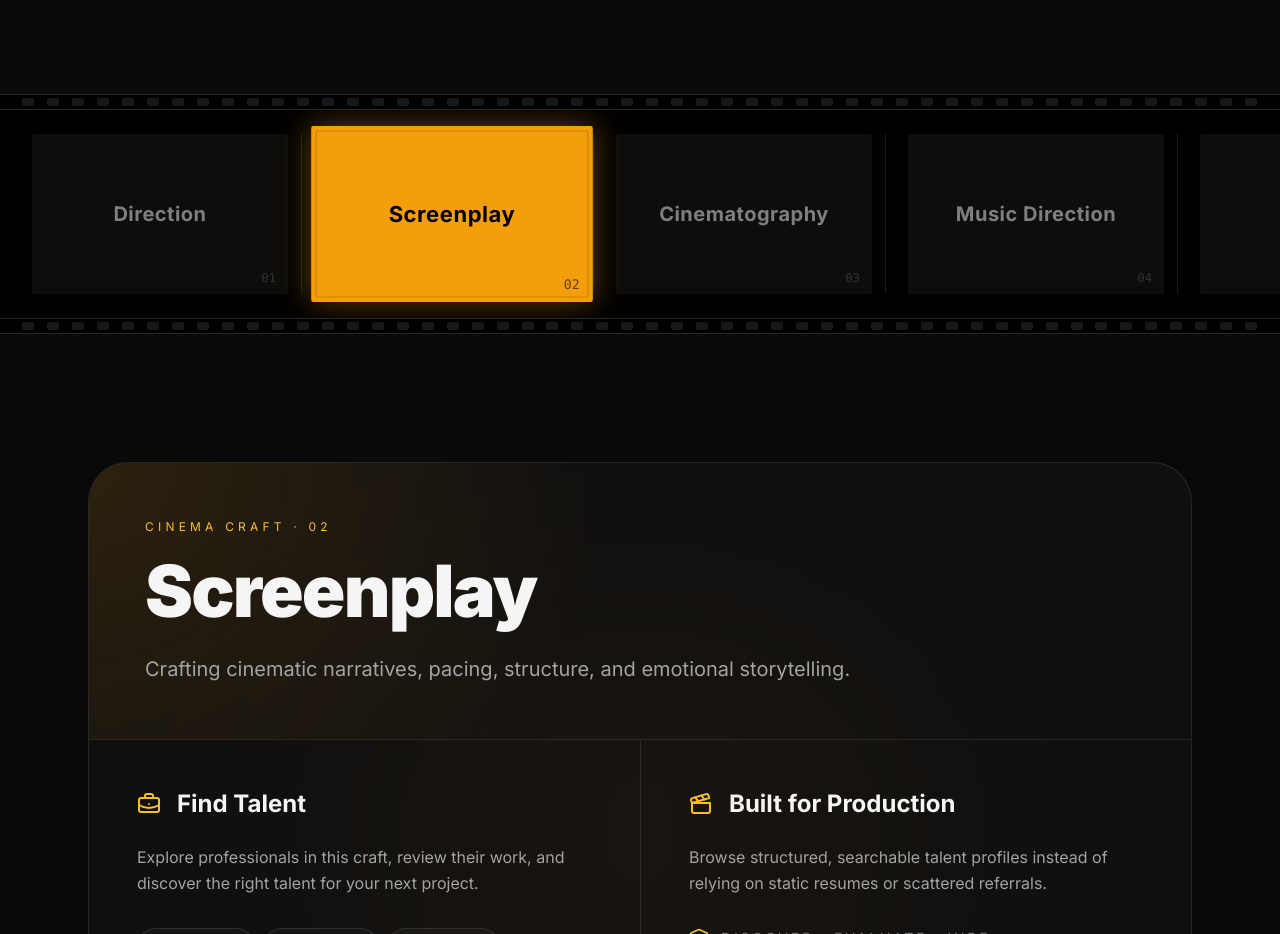
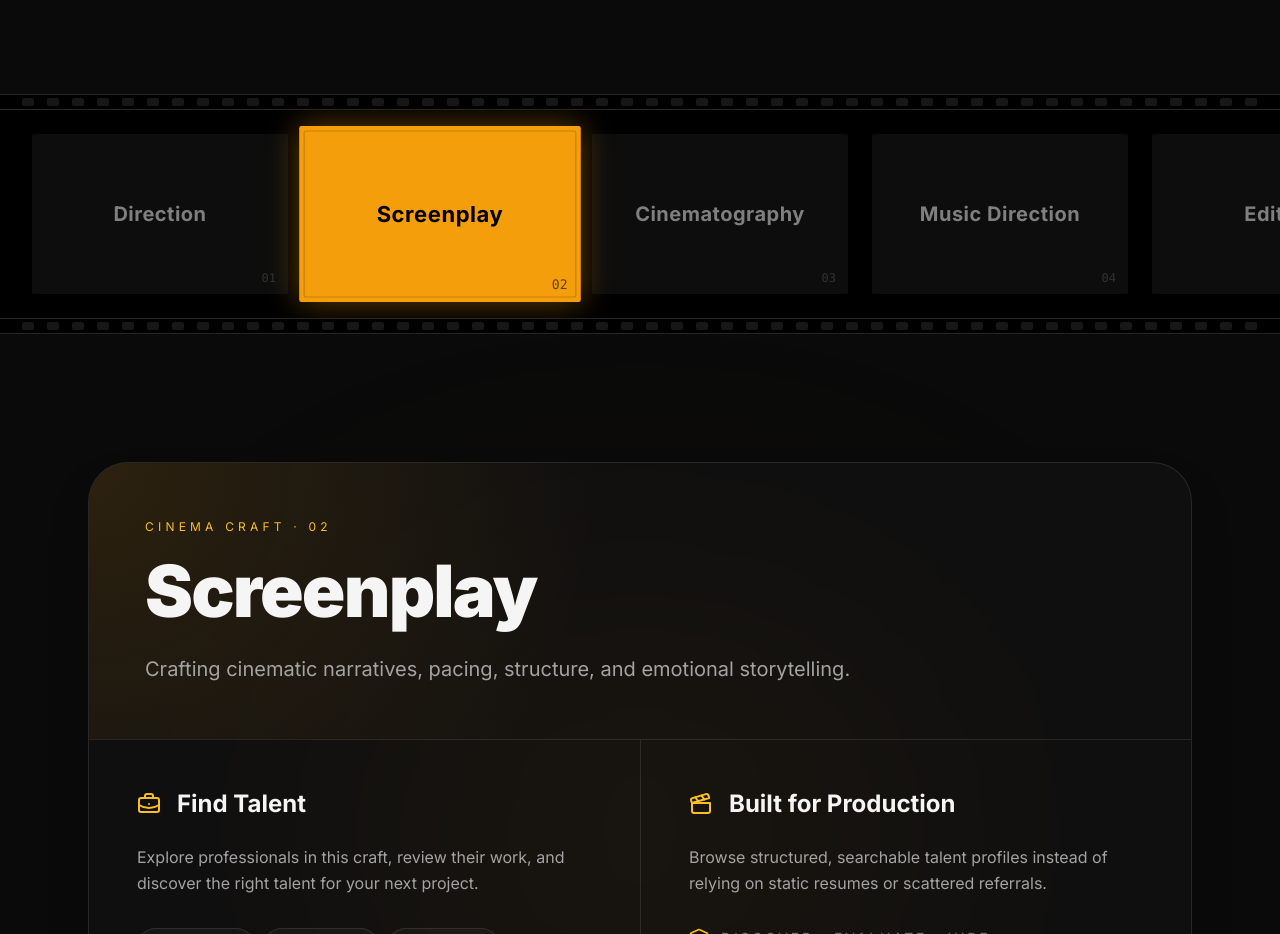
Before and after one commit to abhinavreddy2684-droid/PR.Pre.Pro.Post, a React (Vite) app in the folder 24-crafts/: page / in a window 1280 px wide. Shown: the part 1380-2314 px from the top of the page. Built offline with nearby package versions, Linux system fonts and the light colour scheme.

Commit message:
Remove separators between CinemaReel crafts

```diff
--- a/24-crafts/src/sections/CinemaReel.jsx
+++ b/24-crafts/src/sections/CinemaReel.jsx
@@ -75,9 +75,7 @@ export default function CinemaReel() {
 
         <div className="relative w-full bg-black py-6 overflow-x-auto whitespace-nowrap scrollbar-hide flex items-center px-8 space-x-6 snap-x snap-mandatory">
           {crafts.map((craft) => (
-            <div key={craft.id} className="relative shrink-0 snap-center lg:pr-3">
-              {/* Craft separators stay on desktop; the unwanted brown outer rails remain removed. */}
-              <span className="pointer-events-none absolute -right-0.5 top-0 bottom-0 hidden lg:block w-px bg-white/10" />
+            <div key={craft.id} className="relative shrink-0 snap-center">
               <CinemaReelCraftButton
                 craftId={craft.id}
                 active={activeCraft.id === craft.id}
```
